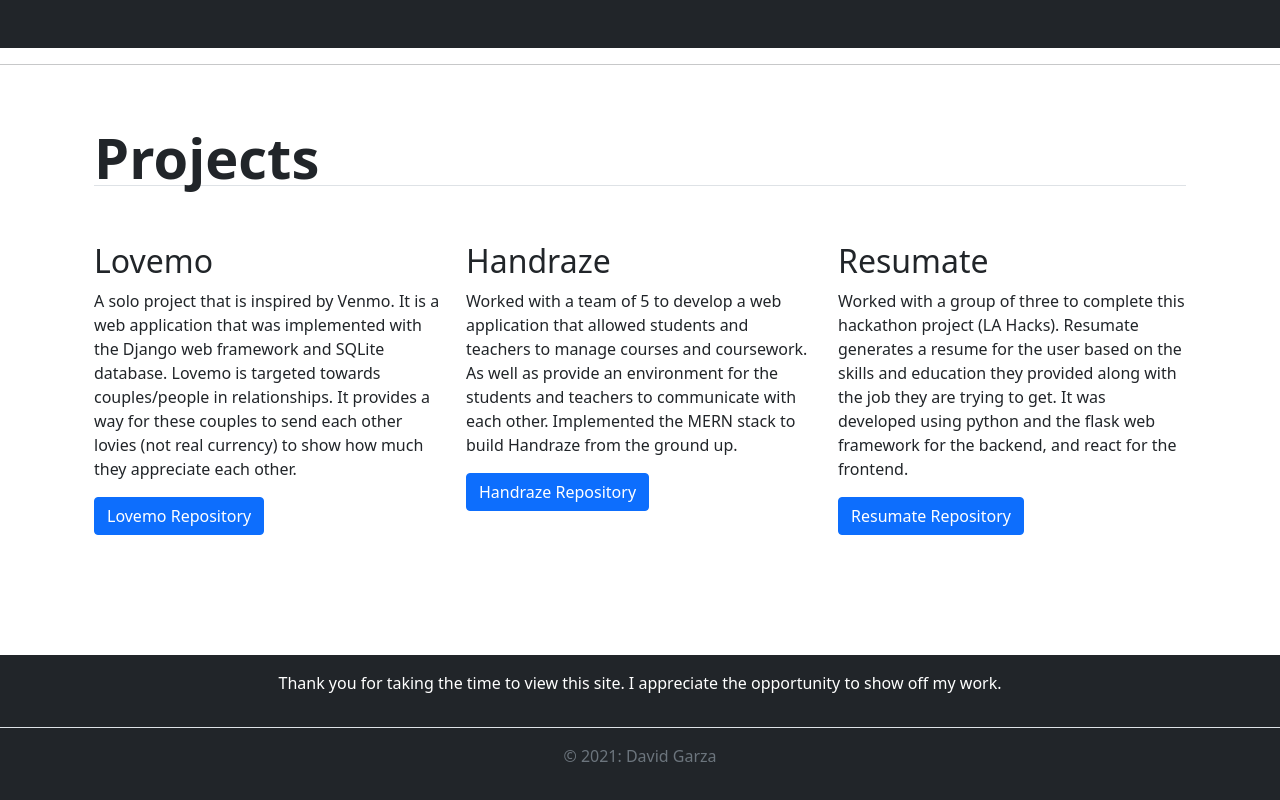
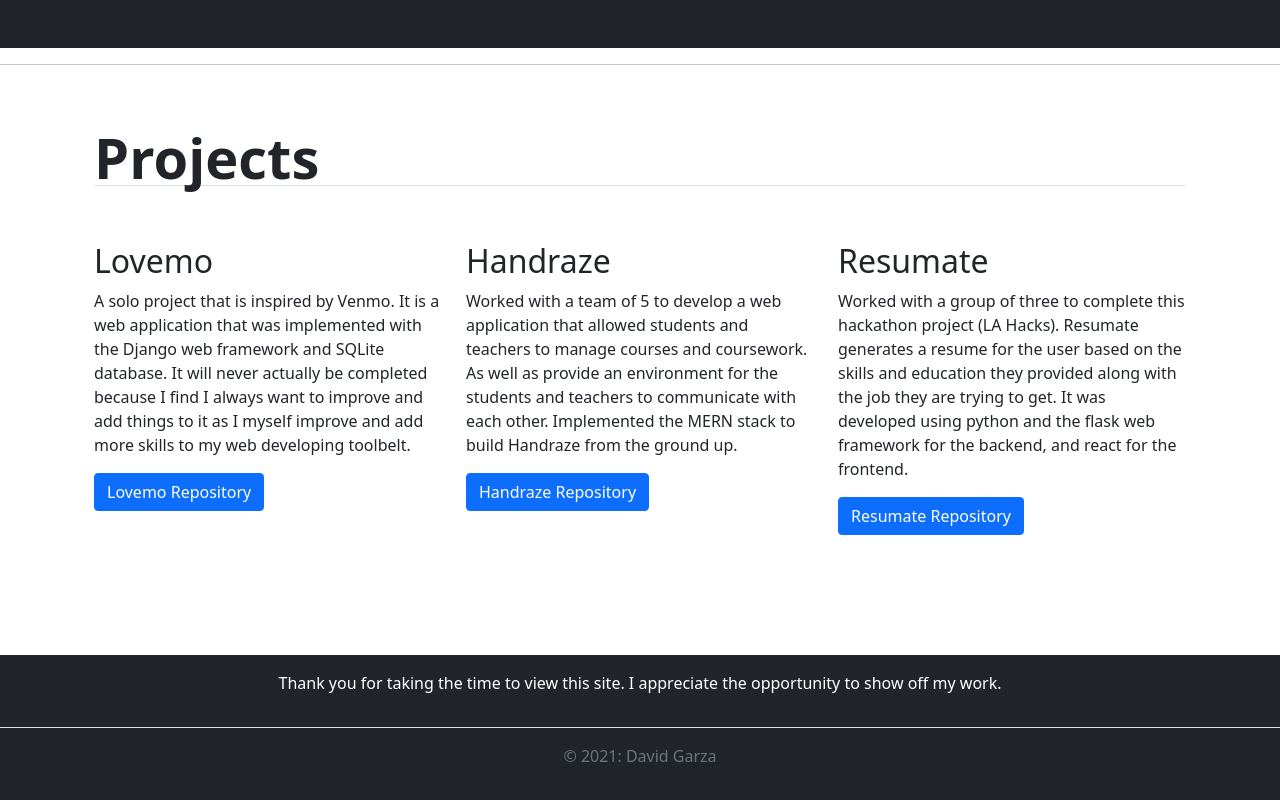
Before and after one commit to MrDrDAVID/MrDrDAVID.github.io, a plain HTML site: page index.html in a window 1280 px wide. Shown: the part 1350-2150 px from the top of the page. Drawn offline with nearby package versions, Linux system fonts and the light colour scheme.

Commit message:
Update index.html

```diff
--- a/index.html
+++ b/index.html
@@ -72,9 +72,9 @@
             <div>
               <h2>Lovemo</h2>
               <p>A solo project that is inspired by Venmo. It is a web application that was implemented
-                with the Django web framework and SQLite database. Lovemo is targeted towards
-                couples/people in relationships. It provides a way for these couples to send each other
-                lovies (not real currency) to show how much they appreciate each other. </p>
+                with the Django web framework and SQLite database. It will never actually be completed because I find I
+                always want to improve and add things to it as I myself improve and add more skills to
+                my web developing toolbelt.  </p>
               <a href="https://github.com/MrDrDAVID/Lovemo" class="btn btn-primary" target="blank_">
                 Lovemo Repository
               </a>
```
